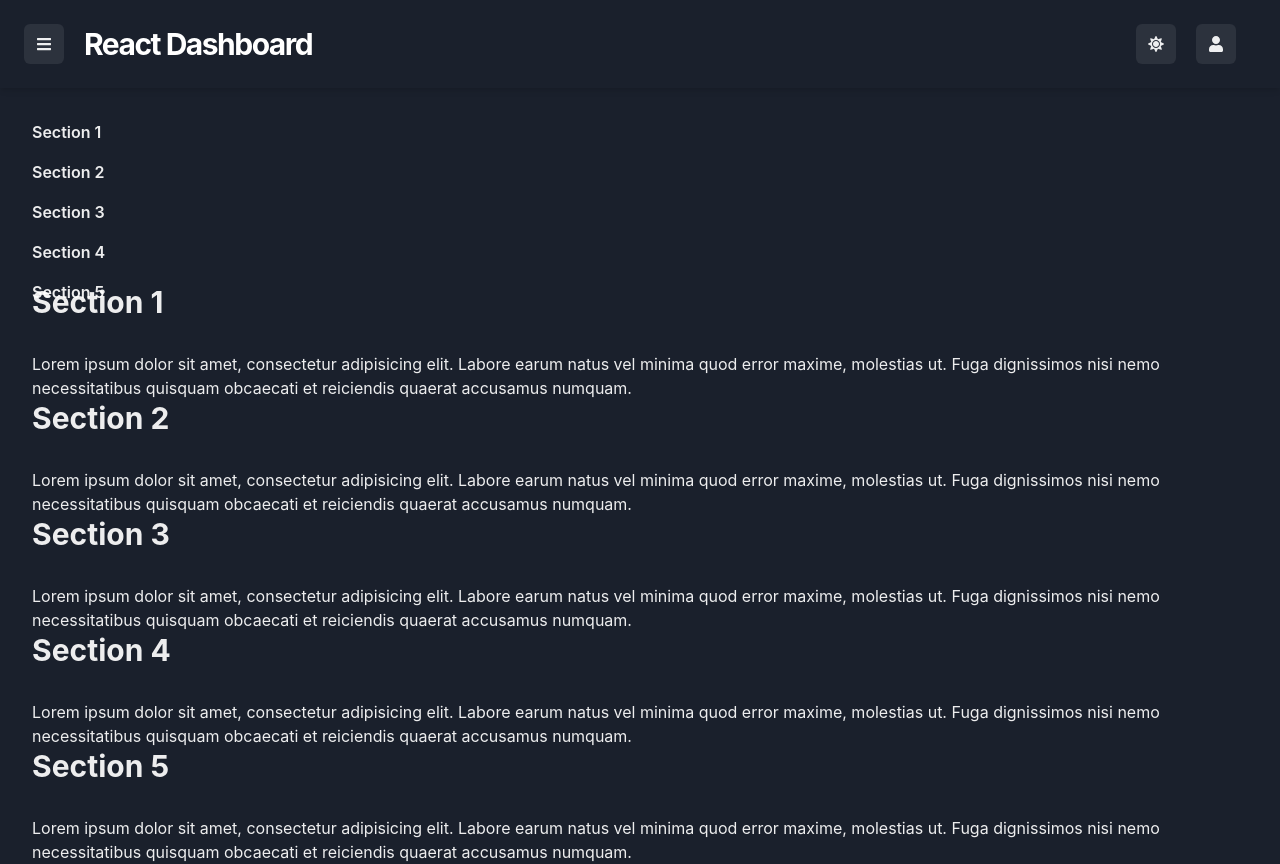
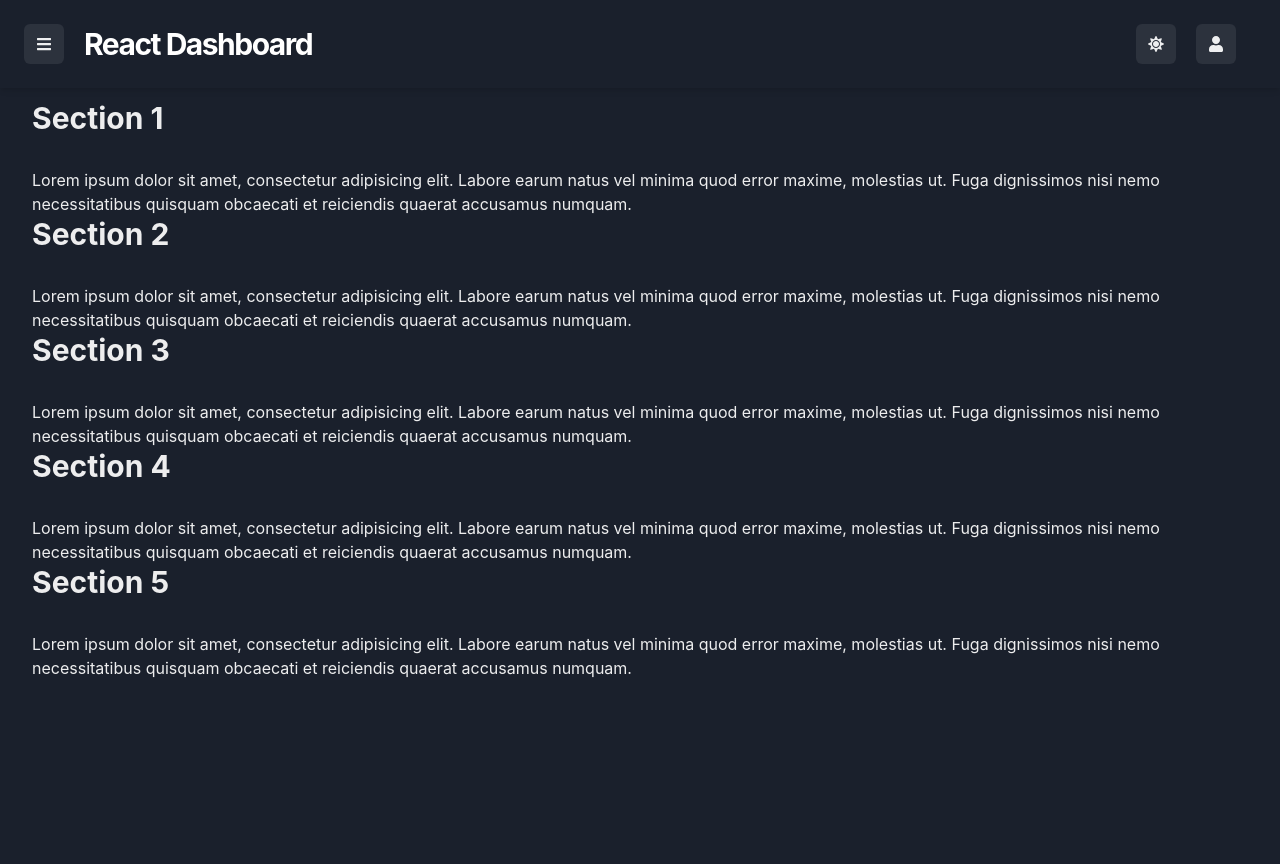
Before and after one commit to GPT-Engineer-App/dashboard-navbar-sidebar, a React (Vite) app: page / in a window 1280 px wide. After the commit the page ends 800 px from the top, so only its background shows below. Built offline with nearby package versions, Linux system fonts and the light colour scheme.

Commit message:
remove the scrollspy
Removed the Scrollspy sidebar from the Index page.

```diff
--- a/src/pages/Index.jsx
+++ b/src/pages/Index.jsx
@@ -60,25 +60,6 @@ const Index = () => {
       </Drawer>
       <Flex direction={{ base: "column", md: "row-reverse" }} pt="100px" px={8} alignItems="flex-start" justify="space-between">
         <Box flex="1" minW="0" order={{ md: 1 }}>
-          <Box as="nav" pos="sticky" left="16px" right="auto" top="120px" w="200px">
-            <VStack align="stretch" spacing={4} fontWeight="semibold">
-              <Link href="#section1" onClick={onClose}>
-                Section 1
-              </Link>
-              <Link href="#section2" onClick={onClose}>
-                Section 2
-              </Link>
-              <Link href="#section3" onClick={onClose}>
-                Section 3
-              </Link>
-              <Link href="#section4" onClick={onClose}>
-                Section 4
-              </Link>
-              <Link href="#section5" onClick={onClose}>
-                Section 5
-              </Link>
-            </VStack>
-          </Box>
           <VStack spacing={8} alignItems="flex-start" id="section1">
             <Heading as="h3" size="lg">
               Section 1
```
